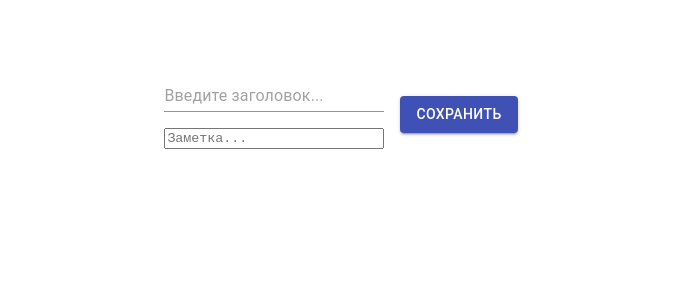
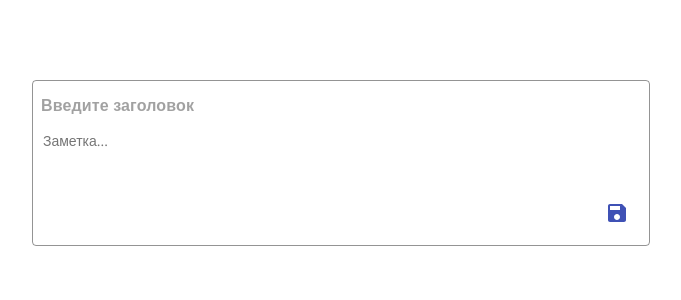
Before and after one commit to Nikikwiki/shopping-list, a React (Create React App) app: page / in a window 1280 px wide. Both pictures are taken after a click on the button "СОЗДАТЬ ЗАМЕТКУ". Shown: the top 300 px of the page, without its empty margins (299-980 px from the left). Built offline with nearby package versions, Linux system fonts and the light colour scheme; the HTML template or start-up script is replaced by a standard one.

Commit message:
Design input area

```diff
--- a/package.json
+++ b/package.json
@@ -4,6 +4,7 @@
   "private": true,
   "dependencies": {
     "@material-ui/core": "^4.12.1",
+    "@material-ui/icons": "^4.11.2",
     "@testing-library/jest-dom": "^5.14.1",
     "@testing-library/react": "^11.2.7",
     "@testing-library/user-event": "^12.8.3",
--- a/src/ToDoForm.js
+++ b/src/ToDoForm.js
@@ -1,5 +1,8 @@
+import { TextareaAutosize, InputBase, IconButton  } from '@material-ui/core';
 import { React, useState } from 'react';
-import { Button, Input, TextareaAutosize } from '@material-ui/core';
+import { Save } from '@material-ui/icons';
+
+
 
 function ToDoForm({ addTask }) {
   const [headerInput, setHeaderInput] = useState('');
@@ -25,11 +28,12 @@ function ToDoForm({ addTask }) {
       className="todo-form"
     >
       <div className="todo-form__textblock">
-        <Input
+        <InputBase
           value={headerInput}
           type="text"
           onChange={handleHeaderInputChange}
-          placeholder="Введите заголовок..."
+          placeholder="Введите заголовок"
+          className="todo-form__input"
         />
 
         <TextareaAutosize
@@ -39,12 +43,17 @@ function ToDoForm({ addTask }) {
           type="text"
           placeholder="Заметка..."
         />
+
+        <div className="todo-form__tools">
+        <IconButton
+          variant="contained"
+          color="primary"
+          type="submit">
+          <Save/>
+        </IconButton>
+        </div>
+
       </div>
-      <Button
-        variant="contained"
-        color="primary"
-        type="submit">
-      Сохранить</Button>
     </form>
   );
 }
--- a/src/index.scss
+++ b/src/index.scss
@@ -1,6 +1,11 @@
+@import url('https://fonts.googleapis.com/css2?family=Open+Sans:wght@300;400&display=swap');
+
+* {
+  font-family: 'Open Sans', sans-serif !important;
+}
+
 body {
   margin: 0;
-  font-family: 'Roboto';
   height: 100vh;
   width: 100vw;
 }
@@ -13,13 +18,37 @@ body {
   justify-content: center;
 
   &__textblock {
+    border: 1px solid rgba($color: #000000, $alpha: 0.42);
+    border-radius: 4px;
+    padding: 8px;
+    width: 600px;
     display: flex;
     flex-direction: column;
-    gap: 16px;
+    gap: 8px;
   }
 
   &__textarea {
     resize: none;
+    min-height: 48px;
+    border: none;
+    overflow: auto;
+    outline: none;
+    -webkit-box-shadow: none;
+    -moz-box-shadow: none;
+    box-shadow: none;
+    font-size: 14px;
+  }
+
+  &__input {
+    font-size: 16px;
+    border: none;
+    outline: 'none';
+    font-weight: bold !important;
+  }
+
+  &__tools {
+    display: flex;
+    justify-content: flex-end;
   }
 }
 
```
Also changed, not shown: 1 other file (tests, documents, lock files or other folders).
